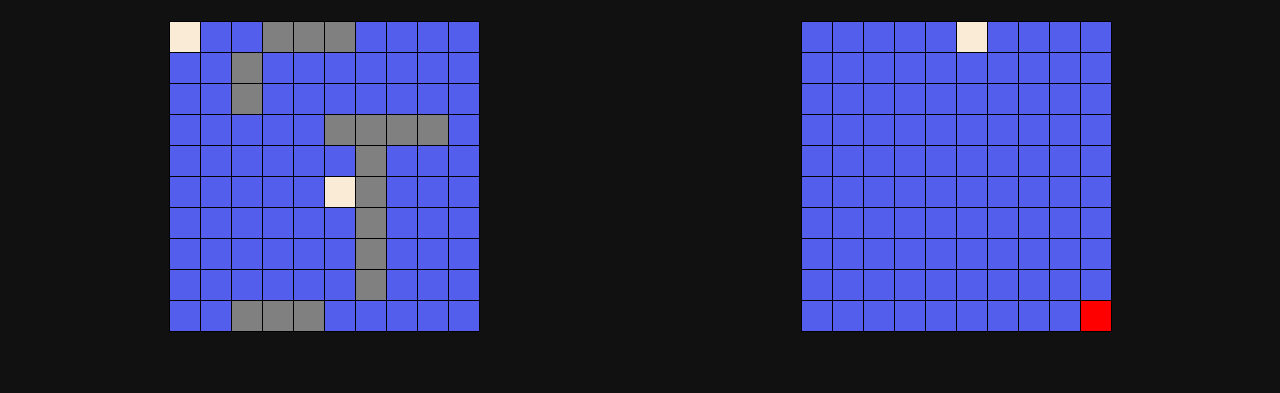
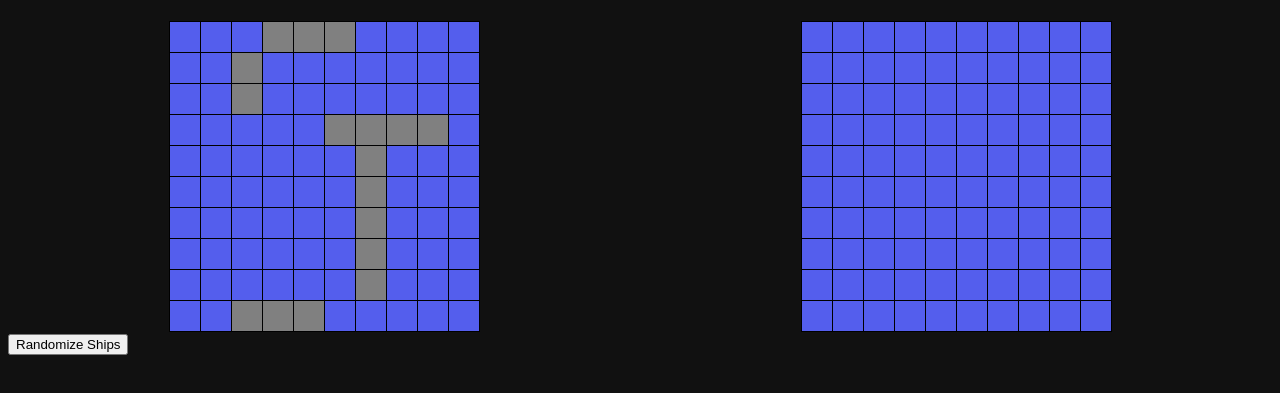
Before and after one commit to sjmy/battleship, a website built with webpack: page src/index.html in a window 1280 px wide. Shown: the part 81-474 px from the top of the page. Built offline with nearby package versions, Linux system fonts and the light colour scheme.

Commit message:
<feature>: Randomize ship placement button

```diff
--- a/src/battleship.js
+++ b/src/battleship.js
@@ -3,6 +3,7 @@ import "./styles.css";
 // import Ship from "./Ship.js";
 import Player from "./Player.js";
 import { renderPrimaryBoard, renderSecondaryBoard } from "./render.js";
+import { primaryRandomShips } from "./listeners.js";
 
 let human = Player();
 let opponent = Player();
@@ -10,11 +11,14 @@ let opponent = Player();
 human.gameboard.randomShipPlacement();
 opponent.gameboard.randomShipPlacement();
 
-human.gameboard.receiveAttack(0, 0);
-opponent.gameboard.receiveAttack(0, 5);
-human.gameboard.receiveAttack(5, 5);
-opponent.gameboard.receiveAttack(9, 9);
+renderPrimaryBoard(human);
+renderSecondaryBoard(human, opponent);
+
+primaryRandomShips(human);
+
+// human.gameboard.receiveAttack(0, 0);
+// opponent.gameboard.receiveAttack(0, 5);
+// human.gameboard.receiveAttack(5, 5);
+// opponent.gameboard.receiveAttack(9, 9);
 // console.table(human.gameboard.getMissedAttacks());
 // console.table(human.gameboard.getPrimaryBoard()[5][5].getHitsArray());
-renderPrimaryBoard(human);
-renderSecondaryBoard(human, opponent);
--- a/src/index.html
+++ b/src/index.html
@@ -12,5 +12,6 @@
       <div class="primary-board"></div>
       <div class="secondary-board"></div>
     </div>
+    <button class="randomButtonPrimary">Randomize Ships</button>
   </body>
 </html>
--- /dev/null
+++ b/src/listeners.js
@@ -0,0 +1,12 @@
+import { renderPrimaryBoard } from "./render.js";
+
+function primaryRandomShips(player) {
+  const randomButton = document.querySelector(".randomButtonPrimary");
+
+  randomButton.addEventListener("click", () => {
+    player.gameboard.randomShipPlacement();
+    renderPrimaryBoard(player);
+  });
+}
+
+export { primaryRandomShips };
--- a/src/pseudo.txt
+++ b/src/pseudo.txt
@@ -9,7 +9,7 @@ Ship object
   - horizontal boolean
   TODO:
     - start coordinates?
-    - possibly a hitsArray that records hit on the ship for CSS selecting
+    - possibly a hitsArray that records hit on the ship for CSS selecting DONE
       - might not need this if I deal with each receiveAttack properly
       - make the actual DOM element is not clickable after a hit
 
@@ -29,7 +29,7 @@ Gameboard object
     - keeps track of misses
   - allShipsSunk()
   TODO:
-    - keep track of hits? to lock those positions out from being selected (hitsArray)
+    - keep track of hits to lock those positions out from being selected (hitsArray) DONE
     - board collisions during manual ship placement
       - out of bounds and ship collision logic DONE
       - for a drag and drop system, calculate valid positions based on length, existing ships
--- a/src/render.js
+++ b/src/render.js
@@ -33,7 +33,7 @@ function renderPrimaryBoard(player) {
   const primaryBoard = player.gameboard.getPrimaryBoard();
   const missedAttacks = player.gameboard.getMissedAttacks();
 
-  gameboards.appendChild(primaryBoardContainer);
+  gameboards.prepend(primaryBoardContainer);
 
   // Resets the board
   primaryBoardContainer.textContent = "";
@@ -44,7 +44,7 @@ function renderPrimaryBoard(player) {
       const square = document.createElement("button");
 
       // Add class, row/col data attribute to element
-      square.classList.add("square");
+      square.classList.add("primarySquare");
       square.dataset.row = `${r}`;
       square.dataset.col = `${c}`;
 
@@ -89,7 +89,7 @@ function renderSecondaryBoard(player, opponent) {
       const square = document.createElement("button");
 
       // Add class, row/col data attribute to element
-      square.classList.add("square");
+      square.classList.add("secondarySquare");
       square.dataset.row = `${r}`;
       square.dataset.col = `${c}`;
 
--- a/src/styles.css
+++ b/src/styles.css
@@ -54,7 +54,8 @@ ul {
   margin: 0 auto;
 }
 
-.square {
+.primarySquare,
+.secondarySquare {
   height: 30px;
   width: 30px;
   border: none;
```
